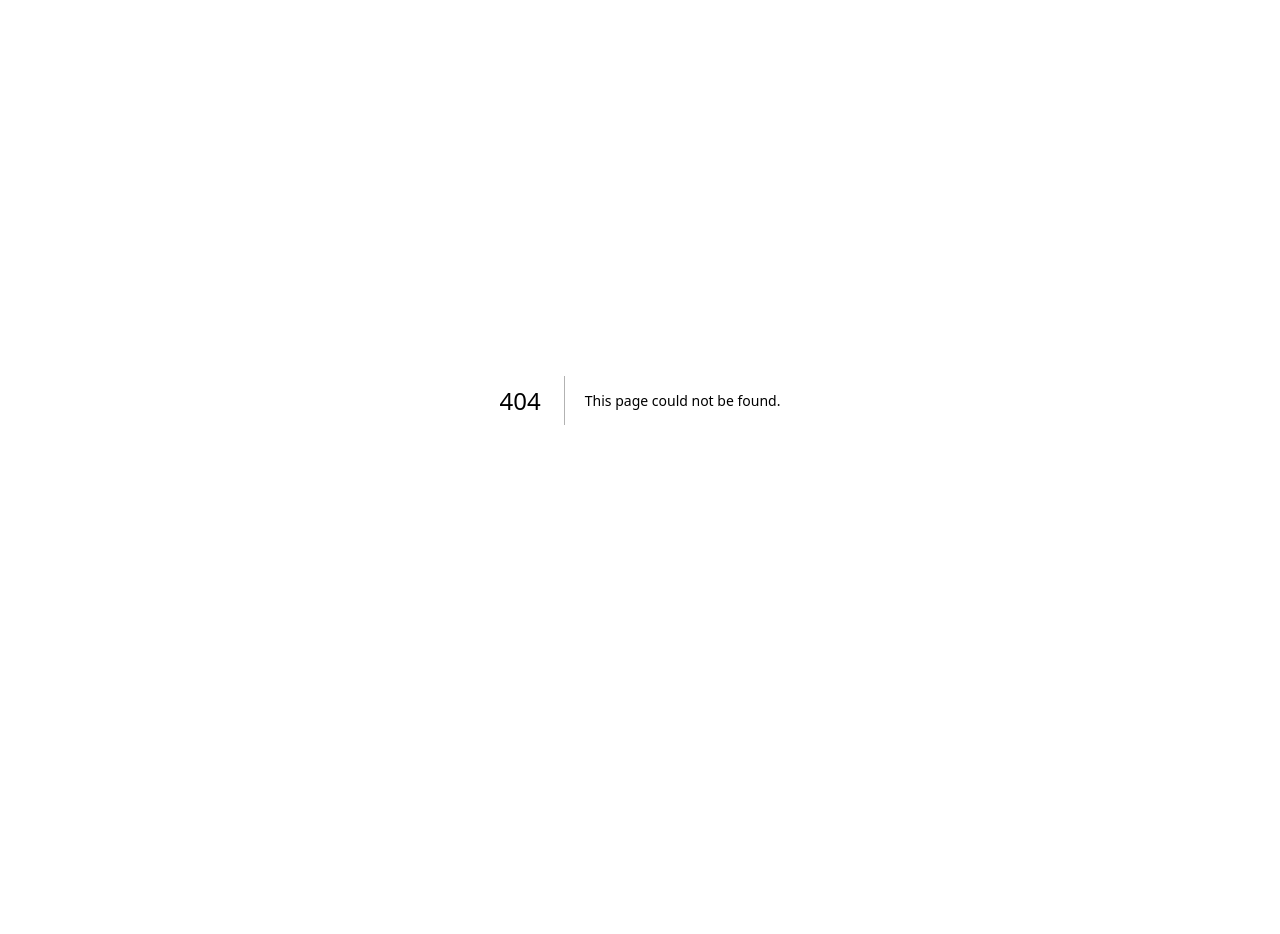
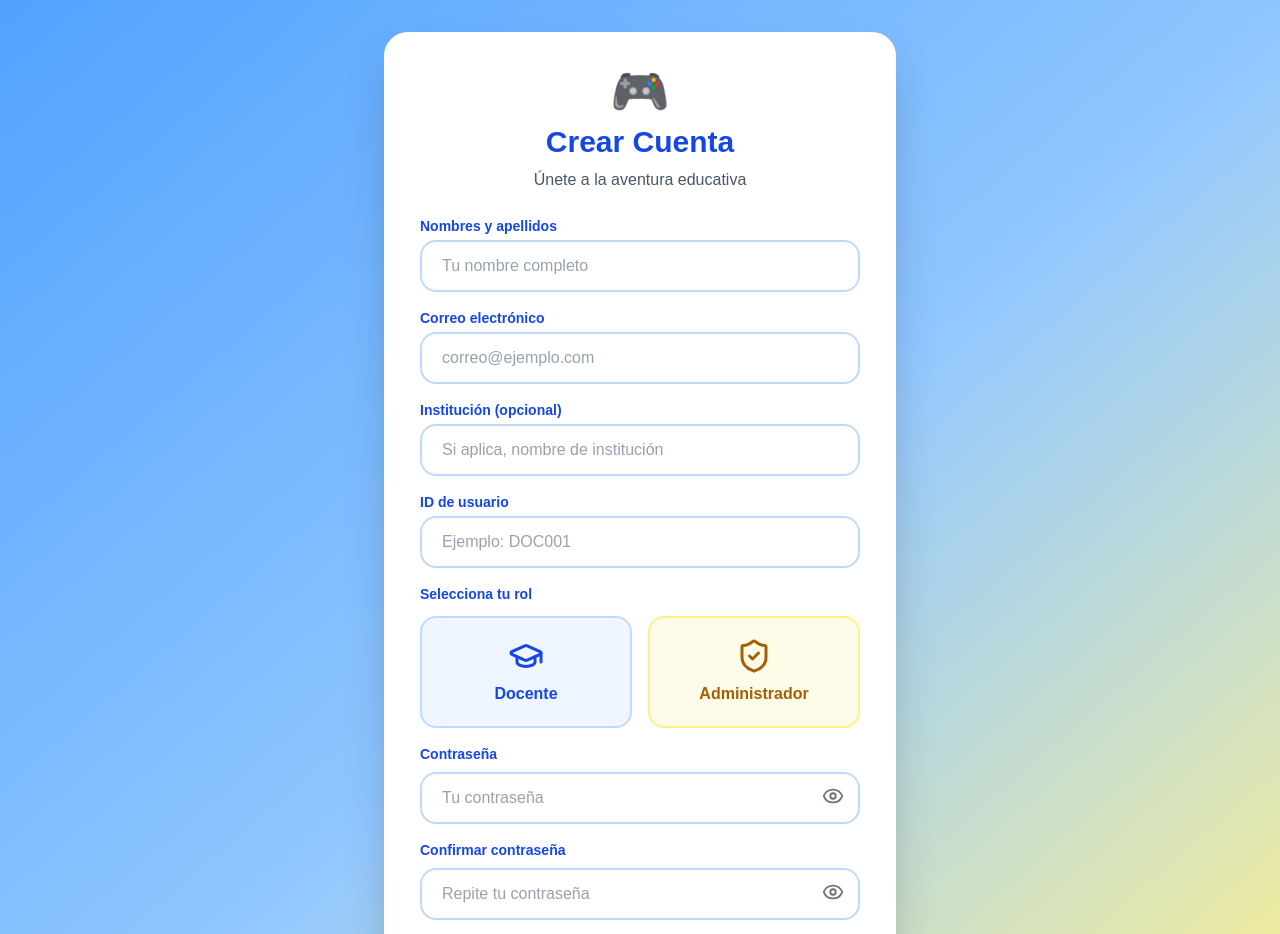
Before and after one commit to RicardoAlvarezG/gamificacion-multimodal, a Next.js app: page /crear-cuenta in a window 1280 px wide. Before the commit this address had no page. Shown: the top 934 px of the page. Before the commit the page ends 800 px from the top, so only its background shows below. Built offline with nearby package versions, Linux system fonts and the light colour scheme.

Commit message:
feat: registro de usuarios con roles dinámicos

```diff
--- a/package.json
+++ b/package.json
@@ -10,6 +10,7 @@
   },
   "dependencies": {
     "@prisma/client": "^7.8.0",
+    "lucide-react": "^1.16.0",
     "next": "16.2.6",
     "prisma": "^7.8.0",
     "react": "19.2.4",
--- /dev/null
+++ b/src/app/crear-cuenta/page.tsx
@@ -0,0 +1,218 @@
+"use client";
+
+import { useState } from "react";
+import Link from "next/link";
+import {
+  Eye,
+  EyeOff,
+  GraduationCap,
+  ShieldCheck,
+  KeyRound,
+} from "lucide-react";
+
+export default function CrearCuentaPage() {
+  const [mostrarPassword, setMostrarPassword] = useState(false);
+  const [mostrarConfirmar, setMostrarConfirmar] = useState(false);
+  const [rolSeleccionado, setRolSeleccionado] = useState("");
+
+  const inputClass =
+    "w-full mt-1 px-5 py-3 bg-white border-2 border-blue-200 rounded-2xl text-gray-900 placeholder-gray-400 focus:outline-none focus:ring-2 focus:ring-yellow-400 focus:border-blue-400 transition";
+
+  return (
+    <main className="min-h-screen flex items-center justify-center bg-gradient-to-br from-blue-400 via-blue-300 to-yellow-200 px-4 py-8">
+      <div className="w-full max-w-lg bg-white rounded-3xl shadow-2xl p-8 border-4 border-white">
+
+        <div className="text-center mb-6">
+          <div className="text-5xl mb-2">🎮</div>
+          <h1 className="text-3xl font-bold text-blue-700">
+            Crear Cuenta
+          </h1>
+          <p className="text-gray-600 mt-2">
+            Únete a la aventura educativa
+          </p>
+        </div>
+
+        <form className="space-y-4">
+
+          <div>
+            <label className="block text-sm font-semibold text-blue-700">
+              Nombres y apellidos
+            </label>
+            <input
+              type="text"
+              placeholder="Tu nombre completo"
+              className={inputClass}
+            />
+          </div>
+
+          <div>
+            <label className="block text-sm font-semibold text-blue-700">
+              Correo electrónico
+            </label>
+            <input
+              type="email"
+              placeholder="correo@ejemplo.com"
+              className={inputClass}
+            />
+          </div>
+
+        <div>
+            <label className="block text-sm font-semibold text-blue-700">
+            {rolSeleccionado === "administrador"
+            ? "Institución *"
+            : "Institución (opcional)"}
+            </label>
+
+            <input
+                type="text"
+                placeholder={
+                rolSeleccionado === "administrador"
+                ? "Nombre de la institución"
+                : "Si aplica, nombre de institución"
+                }
+                className={inputClass}
+             />
+        </div>
+
+          <div>
+            <label className="block text-sm font-semibold text-blue-700">
+              ID de usuario
+            </label>
+            <input
+              type="text"
+              placeholder="Ejemplo: DOC001"
+              className={inputClass}
+            />
+          </div>
+
+          <div>
+            <label className="block text-sm font-semibold text-blue-700 mb-3">
+              Selecciona tu rol
+            </label>
+
+            <div className="grid grid-cols-2 gap-4">
+              <button
+                type="button"
+                onClick={() => setRolSeleccionado("docente")}
+                className={`p-5 rounded-2xl border-2 transition transform hover:scale-105 ${
+                  rolSeleccionado === "docente"
+                    ? "bg-blue-500 text-white border-blue-600 shadow-lg"
+                    : "bg-blue-50 border-blue-200 text-blue-700"
+                }`}
+              >
+                <GraduationCap size={36} className="mx-auto mb-2" />
+                <p className="font-bold">Docente</p>
+              </button>
+
+              <button
+                type="button"
+                onClick={() => setRolSeleccionado("administrador")}
+                className={`p-5 rounded-2xl border-2 transition transform hover:scale-105 ${
+                  rolSeleccionado === "administrador"
+                    ? "bg-yellow-400 text-white border-yellow-500 shadow-lg"
+                    : "bg-yellow-50 border-yellow-200 text-yellow-700"
+                }`}
+              >
+                <ShieldCheck size={36} className="mx-auto mb-2" />
+                <p className="font-bold">Administrador</p>
+              </button>
+            </div>
+          </div>
+
+          {rolSeleccionado === "docente" && (
+            <div className="bg-blue-50 border-2 border-blue-200 rounded-2xl p-4">
+              <label className="block text-sm font-semibold text-blue-700">
+                Código institucional (opcional)
+              </label>
+
+              <div className="relative mt-2">
+                <KeyRound
+                  size={20}
+                  className="absolute left-4 top-1/2 -translate-y-1/2 text-blue-500"
+                />
+
+                <input
+                  type="text"
+                  placeholder="Ingresa el código del administrador"
+                  className="w-full pl-12 pr-4 py-3 bg-white border-2 border-blue-200 rounded-2xl text-gray-900 placeholder-gray-400 focus:outline-none focus:ring-2 focus:ring-yellow-400"
+                />
+              </div>
+
+              <p className="text-xs text-gray-600 mt-2">
+                Si tienes un código institucional, quedarás vinculado al panel
+                del administrador y pendiente de aprobación.
+              </p>
+            </div>
+          )}
+
+          {rolSeleccionado === "administrador" && (
+            <div className="bg-yellow-50 border-2 border-yellow-200 rounded-2xl p-4">
+              <p className="text-sm text-yellow-700 font-medium">
+                Al crear tu cuenta como administrador, el sistema generará un
+                código único institucional para registrar docentes.
+              </p>
+            </div>
+          )}
+
+          <div>
+            <label className="block text-sm font-semibold text-blue-700">
+              Contraseña
+            </label>
+            <div className="relative mt-1">
+              <input
+                type={mostrarPassword ? "text" : "password"}
+                placeholder="Tu contraseña"
+                className={inputClass}
+              />
+              <button
+                type="button"
+                onClick={() => setMostrarPassword(!mostrarPassword)}
+                className="absolute right-4 top-1/2 -translate-y-1/2 text-gray-500"
+              >
+                {mostrarPassword ? <EyeOff size={22} /> : <Eye size={22} />}
+              </button>
+            </div>
+          </div>
+
+          <div>
+            <label className="block text-sm font-semibold text-blue-700">
+              Confirmar contraseña
+            </label>
+            <div className="relative mt-1">
+              <input
+                type={mostrarConfirmar ? "text" : "password"}
+                placeholder="Repite tu contraseña"
+                className={inputClass}
+              />
+              <button
+                type="button"
+                onClick={() => setMostrarConfirmar(!mostrarConfirmar)}
+                className="absolute right-4 top-1/2 -translate-y-1/2 text-gray-500"
+              >
+                {mostrarConfirmar ? <EyeOff size={22} /> : <Eye size={22} />}
+              </button>
+            </div>
+          </div>
+
+          <button
+            type="submit"
+            className="w-full bg-blue-600 hover:bg-blue-700 text-white font-bold py-4 rounded-2xl shadow-lg transition transform hover:scale-[1.02]"
+          >
+            Crear cuenta 🚀
+          </button>
+        </form>
+
+        <p className="text-center text-sm text-gray-600 mt-6">
+          ¿Ya tienes cuenta?{" "}
+          <Link
+            href="/login"
+            className="text-blue-700 font-bold hover:underline"
+          >
+            Iniciar sesión
+          </Link>
+        </p>
+
+      </div>
+    </main>
+  );
+}
```
Also changed, not shown: 1 other file (tests, documents, lock files or other folders).
